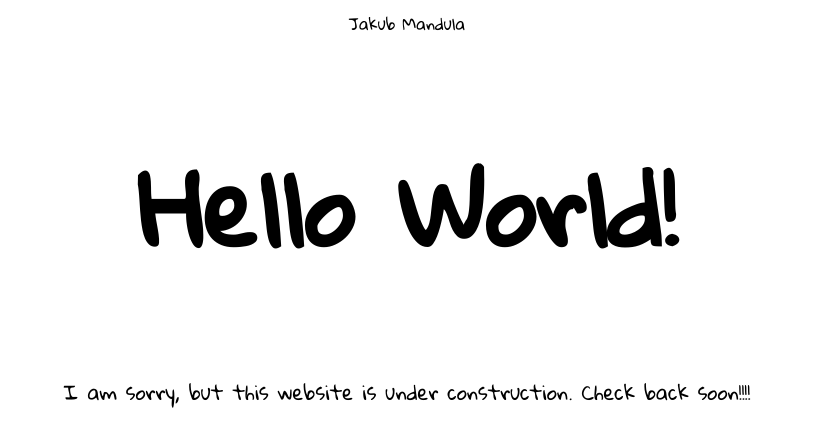
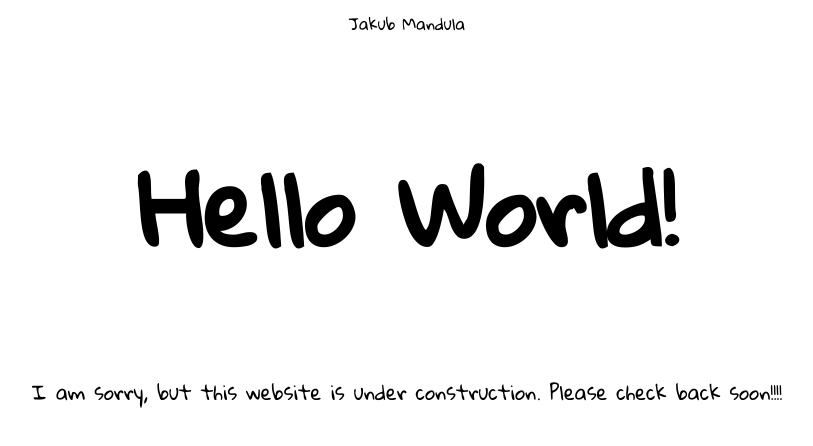
Before and after one commit to mandulaj/personal-website, a plain HTML site: page index.html in a window 1280 px wide. Shown: the whole page, without its empty margins (233-1046 px from the left). Drawn offline with Linux system fonts and the light colour scheme.

Commit message:
Update index.html

```diff
--- a/index.html
+++ b/index.html
@@ -24,7 +24,7 @@
     <h1>
       Hello World!
     </h1>
-    <code>I am sorry, but this website is under construction. Check back soon!!!!</code>
+    <code>I am sorry, but this website is under construction. Please check back soon!!!!</code>
     <script>
       (function(i,s,o,g,r,a,m){i['GoogleAnalyticsObject']=r;i[r]=i[r]||function(){
       (i[r].q=i[r].q||[]).push(arguments)},i[r].l=1*new Date();a=s.createElement(o),
```
